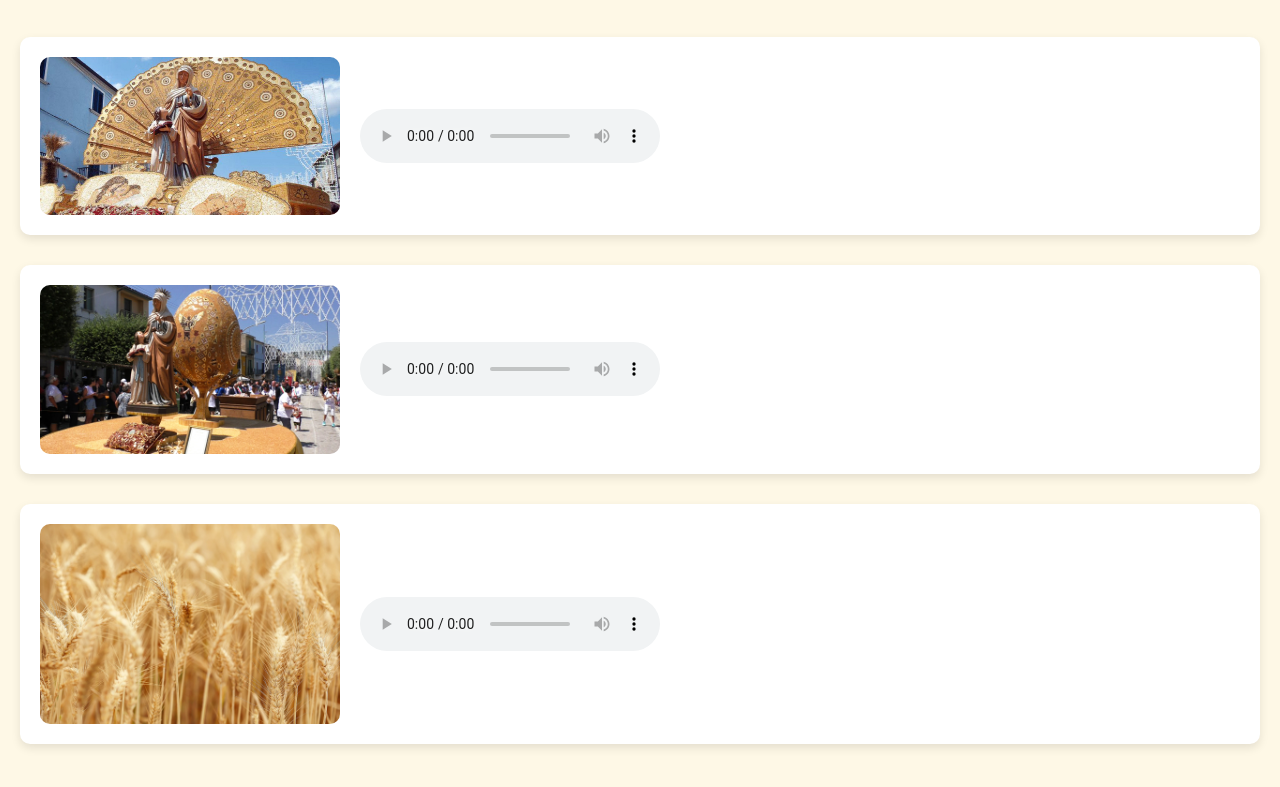
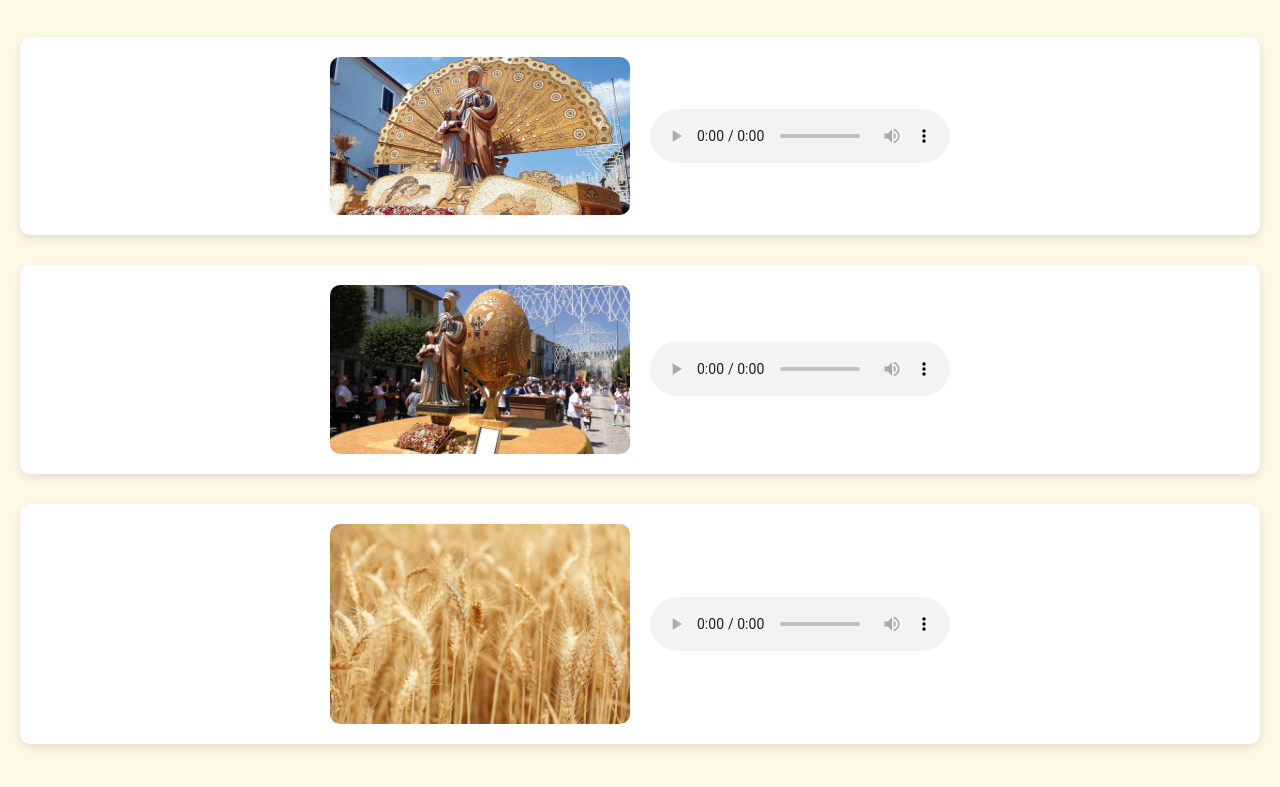
Before and after one commit to mattia118/museo-virtuale, a plain HTML site: page museo.html in a window 1280 px wide. Shown: the part 81-868 px from the top of the page. Drawn offline with Linux system fonts and the light colour scheme.

Commit message:
Update museo.html

```diff
--- a/museo.html
+++ b/museo.html
@@ -27,6 +27,8 @@
       margin-bottom: 30px;
       border-radius: 10px;
       box-shadow: 0 4px 10px rgba(0,0,0,0.1);
+      flex-wrap: wrap;
+      justify-content: center;
     }
 
     img {
@@ -44,6 +46,7 @@
 
   <h1>Esplora l'audiolettura del Museo Virtuale</h1>
 
+  <!-- Prima immagine e primo audio -->
   <div class="container">
     <img src="assets/immagini/Festa-del-grano-Jelsi.jpg" alt="Festa del Grano a Jelsi">
     <audio controls>
@@ -52,6 +55,7 @@
     </audio>
   </div>
 
+  <!-- Seconda immagine e secondo audio -->
   <div class="container">
     <img src="assets/immagini/jelsi_festa_sant_anna.jpg" alt="Festa di Sant'Anna a Jelsi">
     <audio controls>
@@ -60,6 +64,7 @@
     </audio>
   </div>
 
+  <!-- Terza immagine e riuso del primo audio -->
   <div class="container">
     <img src="assets/immagini/wheat-7202481_1280.jpg" alt="Campo di Grano">
     <audio controls>
```
